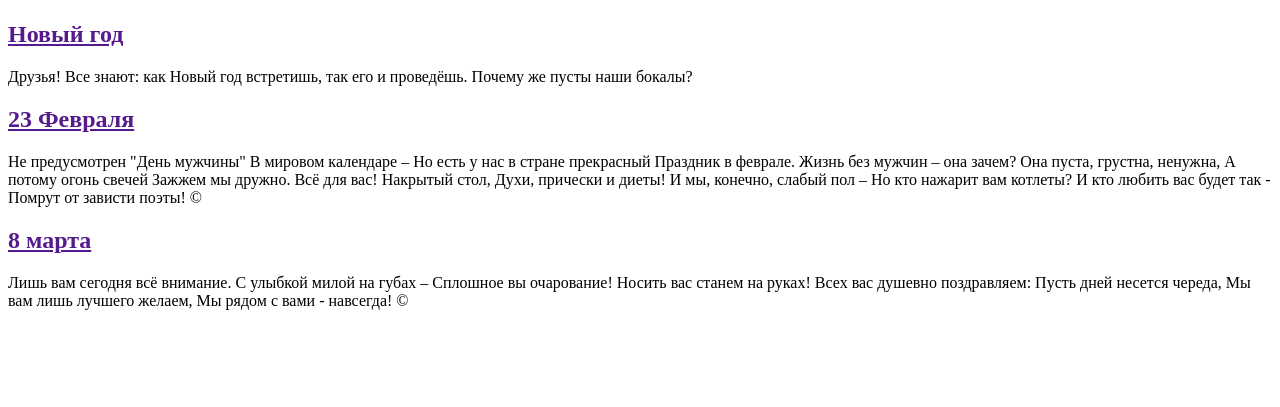
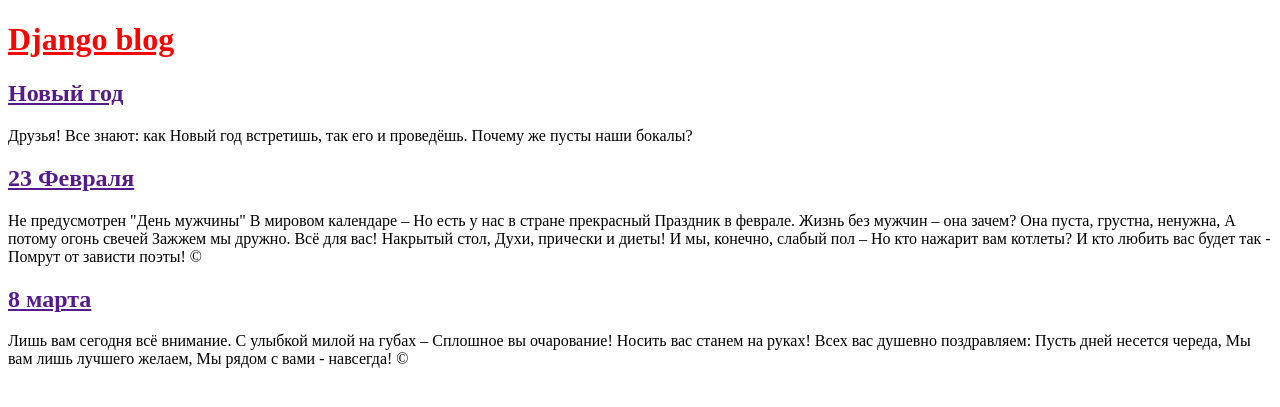
Before and after one commit to jlomuk/first_django_blog, a Django app: page / in a window 1280 px wide. Shown: the top 407 px of the page. Run offline with Django 3.2, Linux system fonts and the light colour scheme; data comes from the database, SQL or seed files in the repository.

Commit message:
add static files

```diff
--- a/blog_project/settings.py
+++ b/blog_project/settings.py
@@ -108,3 +108,7 @@
 # https://docs.djangoproject.com/en/3.1/howto/static-files/
 
 STATIC_URL = '/static/'
+
+STATICFILES_DIRS = [
+    BASE_DIR / "static",
+    ]
--- /dev/null
+++ b/static/css/base.css
@@ -0,0 +1,3 @@
+header h1 a {
+	color: red;
+}
--- a/templates/base.html
+++ b/templates/base.html
@@ -1,11 +1,13 @@
 <!DOCTYPE html>
+{% load static %}
 <html>
 <head>
 	<title>Django blog</title>
+	<link rel="stylesheet" type="text/css" href="{% static "css/base.css" %}">
 </head>
 <body>
 	<header>
-		<h1><a href="/"></a></h1>
+		<h1><a href="/">Django blog</a></h1>
 	</header>
 
 	<div class="container">
```
